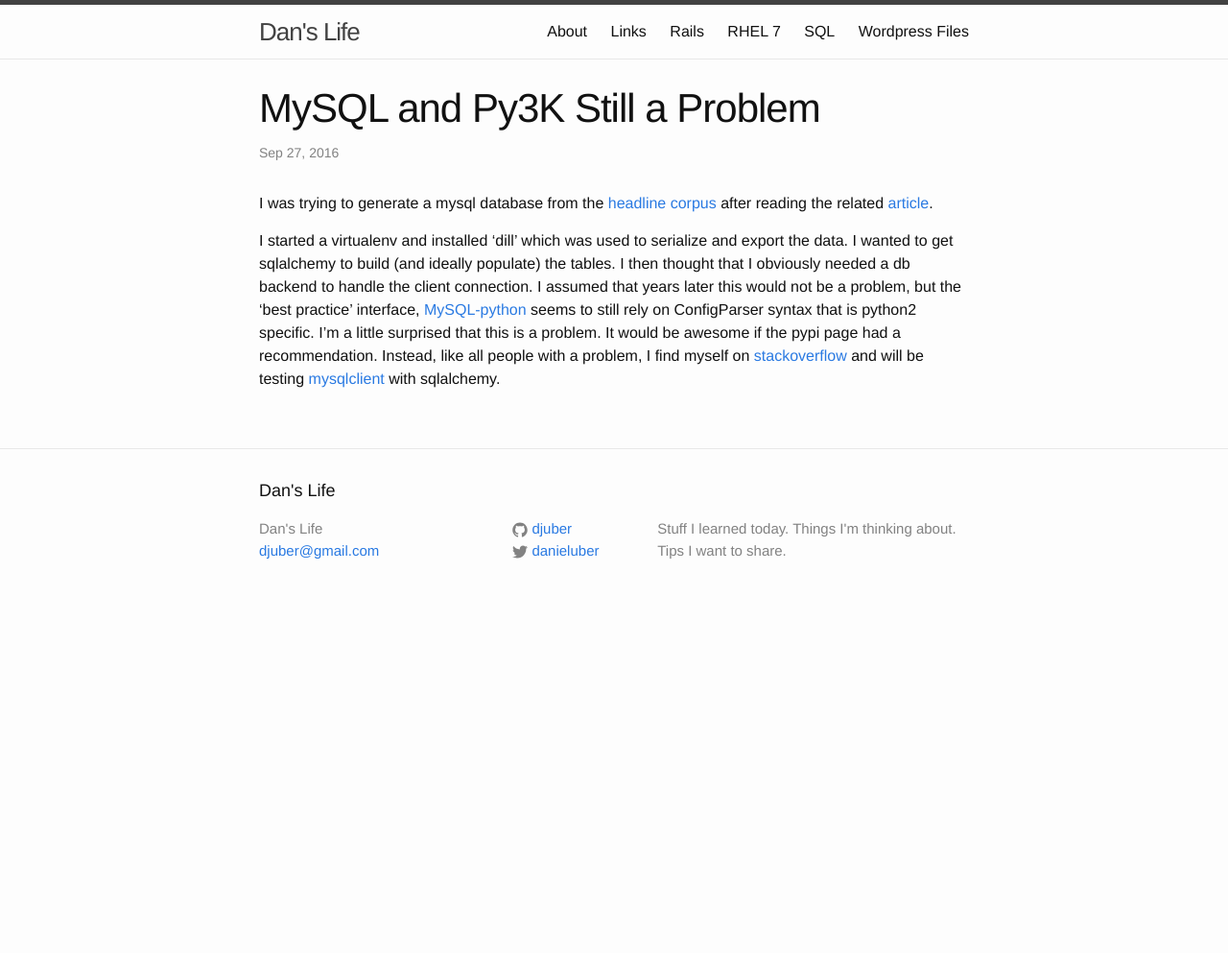
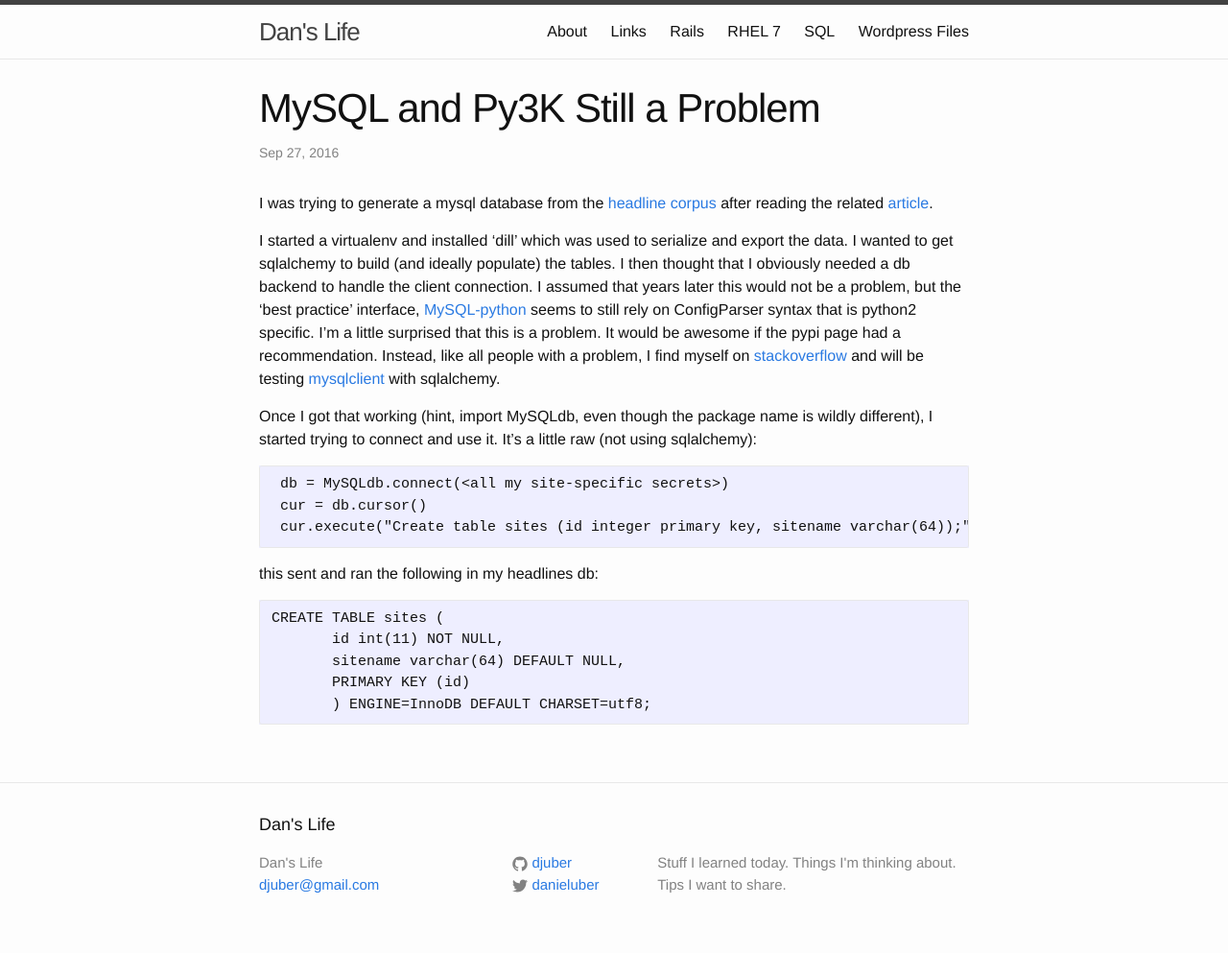
Before and after one commit to djuber/myblog, a Jekyll site: the page built from _posts/2016-09-27-MySQL-and-Py3K-Still-a-Problem.markdown, in a window 1280 px wide. Shown: the whole page at 96% size. Built offline with Jekyll 4.4.1, drawn with Linux system fonts in a browser that asks for light colours; before the commit the page ends 900 px from its top, so only the background shows below that.

Commit message:
automated 2016-09-27-09:30:54

````diff
--- a/_posts/2016-09-27-MySQL-and-Py3K-Still-a-Problem.markdown
+++ b/_posts/2016-09-27-MySQL-and-Py3K-Still-a-Problem.markdown
@@ -11,3 +11,20 @@ I obviously needed a db backend to handle the client connection. I assumed that
 later this would not be a problem, but the 'best practice' interface, [MySQL-python](https://pypi.python.org/pypi/MySQL-python/1.2.5) seems to still rely on ConfigParser syntax that is python2 specific. I'm a little surprised that this is a problem. It would be awesome
 if the pypi page had a recommendation. Instead, like all people with a problem,
 I find myself on [stackoverflow](http://stackoverflow.com/questions/4960048/python-3-and-mysql#25724855) and will be testing [mysqlclient](https://pypi.python.org/pypi/mysqlclient) with sqlalchemy.
+
+Once I got that working (hint, import MySQLdb, even though the package name is wildly different), I started trying to connect and use it. It's a little raw (not using sqlalchemy):
+
+```
+ db = MySQLdb.connect(<all my site-specific secrets>)
+ cur = db.cursor()
+ cur.execute("Create table sites (id integer primary key, sitename varchar(64));")
+```
+this sent and ran the following in my headlines db:
+
+```
+CREATE TABLE sites (
+       id int(11) NOT NULL,
+       sitename varchar(64) DEFAULT NULL,
+       PRIMARY KEY (id)
+       ) ENGINE=InnoDB DEFAULT CHARSET=utf8;
+ ```
````
